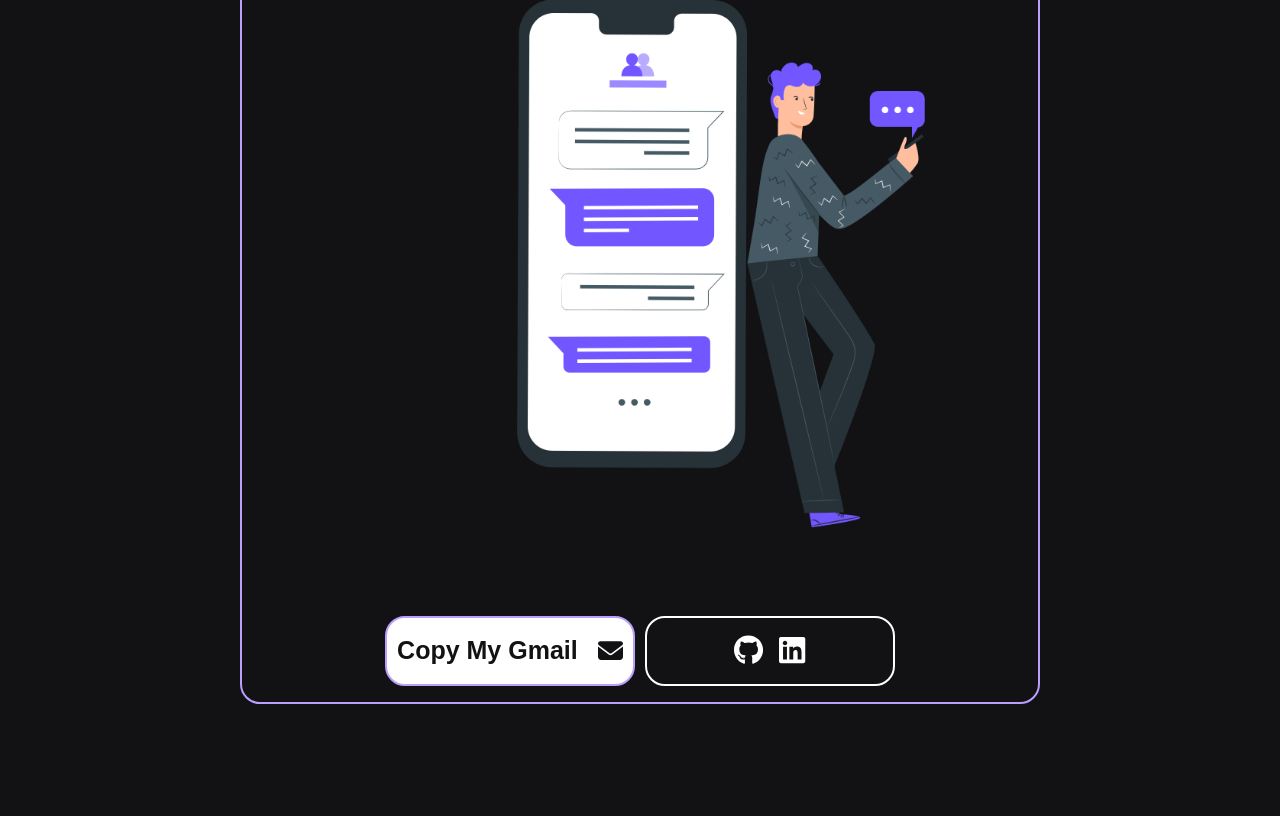
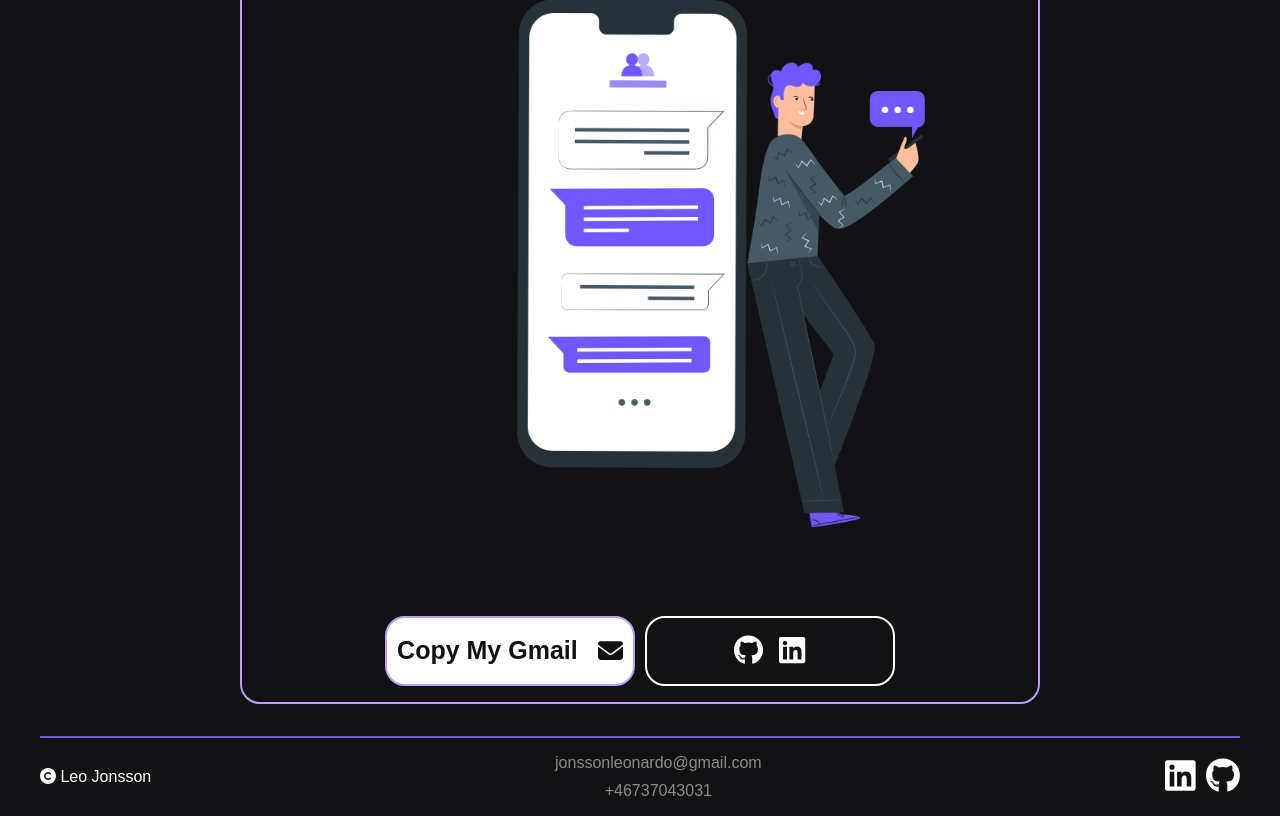
Before and after one commit to leomrgreen/portfolio, a React (Vite) app: page / in a window 1280 px wide. Shown: the part 6539-7355 px from the top of the page. Before the commit the page ends 7275 px from the top, so only its background shows below. Built offline with nearby package versions, Linux system fonts and the light colour scheme.

Commit message:
added footer

```diff
--- a/src/App.jsx
+++ b/src/App.jsx
@@ -5,6 +5,7 @@ import About from "./components/About"
 import Skills from "./components/Skills";
 import Portfolio from "./components/PastWork";
 import Contact from "./components/Contact";
+import Footer from "./components/Footer";
 
 function App() {
   useEffect(() => {
@@ -43,6 +44,7 @@ function App() {
       <Skills />
       <Portfolio />
       <Contact />
+      <Footer />
     </>
   )
 }
--- a/src/components/Contact.jsx
+++ b/src/components/Contact.jsx
@@ -18,14 +18,14 @@ const Contact = () => {
     }
 
     return (
-        <section className='contact-section'>
+        <section className='contact-section hidden'>
             <div className="contact-title">
                 <h2>Contact</h2>
                 <FontAwesomeIcon icon={faPhone} />
             </div>
             <div className="contact-card">
-                <img src={chatimg} alt="man standing next to a big phone" />
-                <div className="btn-container-contact">
+                <img src={chatimg} alt="man standing next to a big phone" className='hidden'/>
+                <div className="btn-container-contact hidden">
                     <button onClick={copyEmailToClipboard}>
                         {buttonText}
                         <FontAwesomeIcon icon={faEnvelope} />
--- a/src/components/Footer.jsx
+++ b/src/components/Footer.jsx
@@ -0,0 +1,24 @@
+
+import { faGithub, faLinkedin } from "@fortawesome/free-brands-svg-icons";
+import { faCopyright } from "@fortawesome/free-solid-svg-icons/faCopyright";
+import { FontAwesomeIcon } from "@fortawesome/react-fontawesome";
+
+const Footer = () => {
+    return (
+        <footer className="hidden">
+            <div className="left-side">
+            <FontAwesomeIcon icon={faCopyright} /> Leo Jonsson
+            </div>
+            <div className="middle">
+                <address>jonssonleonardo@gmail.com</address>
+                <p>+46737043031</p>
+            </div>
+            <div className="right-side">
+                <a href="https://www.linkedin.com/in/leo-jonsson-b98048304/"><FontAwesomeIcon icon={faLinkedin} /></a>
+                <a href="https://github.com/leomrgreen"><FontAwesomeIcon icon={faGithub} /></a>
+            </div>
+        </footer>
+    );
+}
+
+export default Footer
--- a/src/components/Header.jsx
+++ b/src/components/Header.jsx
@@ -19,7 +19,7 @@ const Header = () => {
         <li><a href="#about-section" onClick={showNavBar}>About</a></li>
         <li><a href="#skills" onClick={showNavBar}>Skills</a></li>
         <li><a href="#projects" onClick={showNavBar}>Projects</a></li>
-        <li><a href="#" onClick={showNavBar}>Contact</a></li>
+        <li><a href="#contact-section" onClick={showNavBar}>Contact</a></li>
       </ul>
       <a href="https://github.com/leomrgreen" className='github-logo'><FontAwesomeIcon icon={faGithub} /></a>
       <FontAwesomeIcon
--- a/src/index.css
+++ b/src/index.css
@@ -5,6 +5,7 @@
 @import "./styles/skills.css";
 @import "./styles/portfolio.css";
 @import "./styles/contact.css";
+@import "./styles/footer.css";
 @import url("https://fonts.googleapis.com/css2?family=Anton&display=swap");
 
 *,
--- /dev/null
+++ b/src/styles/footer.css
@@ -0,0 +1,40 @@
+footer {
+  display: flex;
+  justify-content: space-between;
+  width: min(1200px, 100%);
+  margin: auto;
+  padding: 1rem 0 1rem 0;
+  align-items: center;
+  border-top: 2px solid var(--color-primary-100);
+}
+
+.left-side {
+  color: white;
+}
+
+.middle {
+  color: var(--color-dark-600);
+  display: flex;
+  flex-direction: column;
+  text-align: center;
+  gap: 10px;
+}
+
+.middle address {
+  font-style: normal;
+}
+
+.right-side {
+  font-size: 35px;
+  display: flex;
+  gap: 10px;
+}
+
+.right-side a {
+  text-decoration: none;
+  color: white;
+}
+
+.right-side a:hover {
+  color: var(--color-primary-500);
+}
```
